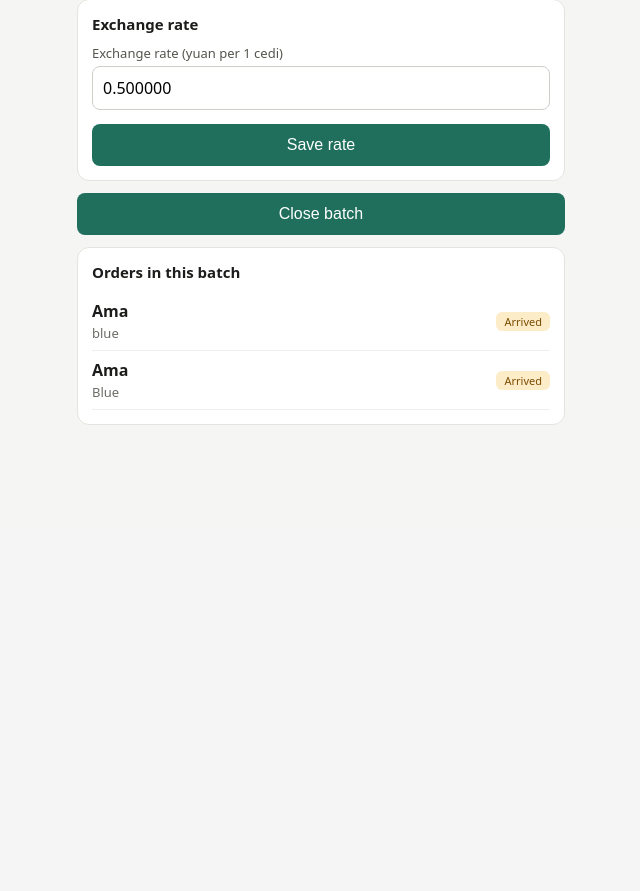
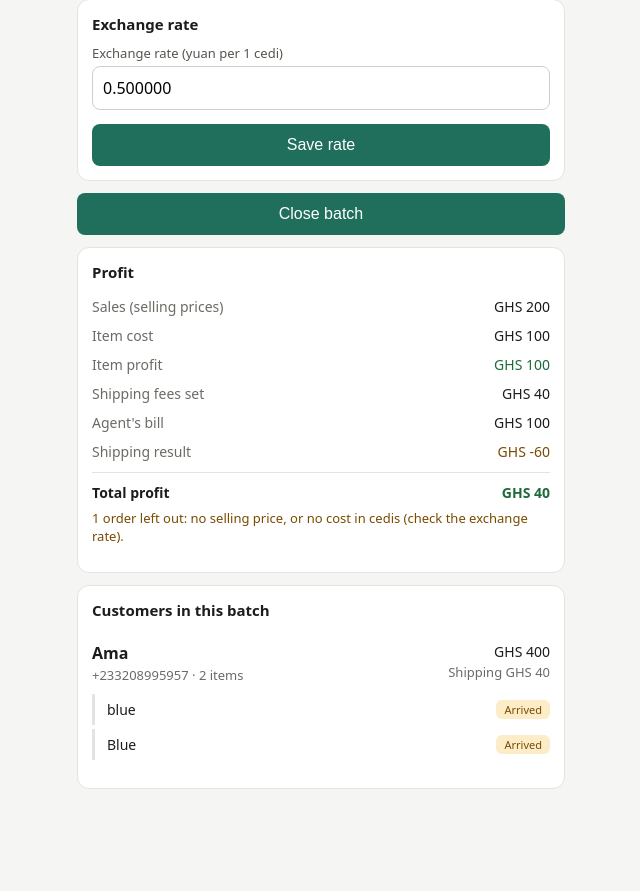
Before and after one commit to Nasarp15/import-tracker, a Django app: page /batches/2/ in a window 1280 px wide. Shown: the part 320-1211 px from the top of the page, without its empty margins (319-959 px from the left). Before the commit the page ends 745 px from the top, so only its background shows below. Run offline with Django 5.2, Linux system fonts and the light colour scheme; a user stored in the database is signed in; data comes from the database, SQL or seed files in the repository.

Commit message:
Group items by customer, add batch profit

```diff
--- a/orders/forms.py
+++ b/orders/forms.py
@@ -122,6 +122,12 @@ class PaymentForm(forms.ModelForm):
         fields = ["kind", "amount", "method"]
         labels = {"kind": "Payment for", "amount": "Amount", "method": "Paid by"}
 
+    def clean_amount(self):
+        amount = self.cleaned_data["amount"]
+        if amount is None or amount <= 0:
+            raise forms.ValidationError("Enter an amount greater than zero.")
+        return amount
+
 
 class ShippingForm(forms.ModelForm):
     class Meta:
--- /dev/null
+++ b/orders/profit.py
@@ -0,0 +1,32 @@
+from decimal import Decimal
+
+ZERO = Decimal("0")
+
+
+def batch_profit(batch, orders):
+    """Profit for one batch, in cedis.
+
+    Only orders with both a selling price and a cost in cedis are counted, so
+    the sales and costs compared are always for the same orders.
+    """
+    counted = [
+        o for o in orders if o.quoted_price and o.cost_in_grid_currency is not None
+    ]
+    sales = sum((o.quoted_price for o in counted), ZERO)
+    cost = sum((o.cost_in_grid_currency for o in counted), ZERO)
+    item_profit = sales - cost
+
+    fees_set = sum((o.shipping_fee for o in orders if o.shipping_fee is not None), ZERO)
+    bill = batch.freight_total
+    shipping_result = (fees_set - bill) if bill else None
+
+    return {
+        "sales": sales,
+        "cost": cost,
+        "item_profit": item_profit,
+        "fees_set": fees_set,
+        "bill": bill,
+        "shipping_result": shipping_result,
+        "total": item_profit + (shipping_result or ZERO),
+        "skipped": len(orders) - len(counted),
+    }
--- a/orders/templates/orders/batch_detail.html
+++ b/orders/templates/orders/batch_detail.html
@@ -11,8 +11,18 @@
   .top h1 { margin: 0; font-size: 18px; }
   .msg { padding: 10px 12px; border-radius: 8px; margin: 12px 0; font-size: 14px; background: #d9f0e0; color: #1d6b3a; }
   .msg.error { background: #fdecc8; color: #7a4b00; }
-  .brow { display: flex; gap: 8px; align-items: center; padding: 8px 0; border-bottom: 1px solid #eeeeea; }
-  .brow a { flex: 1; min-width: 0; color: inherit; text-decoration: none; }
+  .kv { display: flex; justify-content: space-between; padding: 5px 0; font-size: 14px; }
+  .kv span:first-child { color: #6b6b66; }
+  .kv.total { border-top: 1px solid #e3e3df; margin-top: 6px; padding-top: 10px; font-weight: 600; }
+  .kv.total span:first-child { color: inherit; }
+  .ok { color: #1d6b3a; }
+  .warn { color: #7a4b00; }
+  .group { border-bottom: 1px solid #e3e3df; padding: 6px 0 10px; }
+  .group:last-child { border-bottom: 0; }
+  .ghead { display: flex; justify-content: space-between; gap: 8px; color: inherit; text-decoration: none; padding: 6px 0; }
+  .gright { text-align: right; font-size: 14px; }
+  .brow { display: flex; gap: 8px; align-items: center; padding: 6px 0 6px 12px; border-left: 3px solid #e3e3df; margin: 4px 0; }
+  .brow a { flex: 1; min-width: 0; color: inherit; text-decoration: none; font-size: 14px; }
   .brow form { margin: 0; }
   .rm { display: inline-block; width: auto; padding: 2px 8px; font-size: 12px; background: #fff; color: #b3261e; border: 1px solid #e3b5b1; }
   .check { display: flex; gap: 10px; align-items: flex-start; padding: 8px 0; border-bottom: 1px solid #eeeeea; font-size: 14px; }
@@ -34,7 +44,7 @@
   <div class="muted">{{ batch.get_source_display }}</div>
   {% if batch.shipped_on %}<div class="muted">Shipped {{ batch.shipped_on|date:"j M Y" }}</div>{% endif %}
   {% if batch.arrived_on %}<div class="muted">Arrived {{ batch.arrived_on|date:"j M Y" }}</div>{% endif %}
-  <div class="muted">{{ total }} order{{ total|pluralize }} · {{ shipping_due }} shipping due · {{ delivered }} delivered </div>
+  <div class="muted">{{ total }} order{{ total|pluralize }} · {{ shipping_due }} shipping due · {{ delivered }} delivered</div>
   {% if batch.status == "arrived" %}<p><a href="{% url 'batch_split' batch.pk %}">Split the shipping bill &rarr;</a></p>{% endif %}
 </div>
 
@@ -58,13 +68,44 @@
   </form>
 {% endif %}
 
+{% if profit %}
   <div class="card">
-  <h2>Orders in this batch</h2>
-  {% for order in orders %}
+    <h2>Profit</h2>
+    <div class="kv"><span>Sales (selling prices)</span><span>GHS {{ profit.sales|floatformat:"-2" }}</span></div>
+    <div class="kv"><span>Item cost</span><span>GHS {{ profit.cost|floatformat:"-2" }}</span></div>
+    <div class="kv"><span>Item profit</span><span class="{% if profit.item_profit < 0 %}warn{% else %}ok{% endif %}">GHS {{ profit.item_profit|floatformat:"-2" }}</span></div>
+    {% if profit.shipping_result is not None %}
+      <div class="kv"><span>Shipping fees set</span><span>GHS {{ profit.fees_set|floatformat:"-2" }}</span></div>
+      <div class="kv"><span>Agent's bill</span><span>GHS {{ profit.bill|floatformat:"-2" }}</span></div>
+      <div class="kv"><span>Shipping result</span><span class="{% if profit.shipping_result < 0 %}warn{% else %}ok{% endif %}">GHS {{ profit.shipping_result|floatformat:"-2" }}</span></div>
+    {% else %}
+      <p class="muted">The shipping result shows once the agent's bill is entered (Split the shipping bill).</p>
+    {% endif %}
+    <div class="kv total"><span>{% if profit.shipping_result is None %}Profit so far (before shipping){% else %}Total profit{% endif %}</span><span class="{% if profit.total < 0 %}warn{% else %}ok{% endif %}">GHS {{ profit.total|floatformat:"-2" }}</span></div>
+    {% if profit.skipped %}
+      <p class="muted warn">{{ profit.skipped }} order{{ profit.skipped|pluralize }} left out: no selling price, or no cost in cedis (check the exchange rate).</p>
+    {% endif %}
+  </div>
+{% endif %}
+
+<div class="card">
+  <h2>Customers in this batch</h2>
+  {% for group in groups %}
+    <div class="group">
+      <a class="ghead" href="{% url 'batch_customer' batch.pk group.customer.pk %}">
+        <div>
+          <strong>{{ group.customer.name|default:group.customer.phone }}</strong>
+          <div class="muted">{{ group.customer.phone }} · {{ group.orders|length }} item{{ group.orders|length|pluralize }}</div>
+        </div>
+        <div class="gright">
+          {% if group.item_total %}<div>GHS {{ group.item_total|floatformat:"-2" }}</div>{% endif %}
+          {% if group.shipping_total %}<div class="muted">Shipping GHS {{ group.shipping_total|floatformat:"-2" }}</div>{% endif %}
+        </div>
+      </a>
+      {% for order in group.orders %}
         <div class="brow">
           <a href="{% url 'order_detail' order.pk %}">
-        <strong>{{ order.customer.name|default:order.customer.phone }}</strong>
-        <div class="muted">{{ order.item_notes|truncatechars:40|default:"No notes" }}</div>
+            {{ order.item_notes|truncatechars:40|default:"No notes" }}
           </a>
           <span class="badge s-{{ order.stage }}">{{ order.get_stage_display }}</span>
           {% if is_open %}
@@ -75,6 +116,8 @@
               <button class="rm" type="submit">Remove</button>
             </form>
           {% endif %}
+        </div>
+      {% endfor %}
     </div>
   {% empty %}
     <p class="muted">No orders in this batch yet.</p>
--- a/orders/urls.py
+++ b/orders/urls.py
@@ -10,4 +10,9 @@ urlpatterns = [
     path("batches/new/", views.batch_create, name="batch_create"),
     path("batches/<int:pk>/", views.batch_detail, name="batch_detail"),
     path("batches/<int:pk>/split/", views.batch_split, name="batch_split"),
+    path(
+        "batches/<int:pk>/customers/<int:customer_pk>/",
+        views.batch_customer,
+        name="batch_customer",
+    ),
 ]
--- a/orders/views.py
+++ b/orders/views.py
@@ -3,6 +3,7 @@ from decimal import Decimal
 from django.contrib import messages
 from django.contrib.auth.decorators import login_required
 from django.db.models import Count, Q
+from django.http import Http404
 from django.shortcuts import get_object_or_404, redirect, render
 from django.utils import timezone
 
@@ -16,8 +17,15 @@ from .forms import (
     ShippingForm,
 )
 from .models import Batch, Order, Payment
+from .grouping import allocate_payment, customer_groups, group_totals
+from .profit import batch_profit
 from .shipping import split_bill, target_total
-from .whatsapp import arrival_link, confirmation_link
+from .whatsapp import (
+    arrival_link,
+    confirmation_link,
+    group_arrival_link,
+    group_confirmation_link,
+)
 
 STAGE_CHIPS = [
     ("", "All"),
@@ -323,10 +331,17 @@ def batch_detail(request, pk):
             messages.error(request, "That action isn't available for this batch.")
         return redirect("batch_detail", pk=batch.pk)
 
-    orders = batch.orders.active().select_related("customer")
+    orders = batch.orders.active().select_related("customer", "batch").prefetch_related("payments")
+    order_list = list(orders)
     context = {
         "batch": batch,
         "orders": orders,
+        "groups": customer_groups(order_list),
+        "profit": (
+            batch_profit(batch, order_list)
+            if batch.status != Batch.Status.ORDERING
+            else None
+        ),
         "total": orders.count(),
         "shipping_due": orders.filter(stage=Order.Stage.ARRIVED).count(),
         "delivered": orders.filter(stage=Order.Stage.DELIVERED).count(),
@@ -408,3 +423,68 @@ def batch_split(request, pk):
         "can_edit": batch.status == Batch.Status.ARRIVED,
     }
     return render(request, "orders/batch_split.html", context)
+
+
+@login_required
+def batch_customer(request, pk, customer_pk):
+    """All of one customer's items in one batch, with combined messages and payments."""
+    batch = get_object_or_404(Batch, pk=pk)
+    orders = list(
+        batch.orders.active()
+        .filter(customer_id=customer_pk)
+        .select_related("customer", "address", "batch")
+        .prefetch_related("payments")
+        .order_by("created_at")
+    )
+    if not orders:
+        raise Http404("No orders for this customer in this batch.")
+    customer = orders[0].customer
+    totals = group_totals(orders)
+
+    initial = {}
+    if totals["shipping_balance"] > 0:
+        initial = {"kind": Payment.Kind.SHIPPING, "amount": totals["shipping_balance"]}
+    elif totals["item_balance"] > 0:
+        initial = {"kind": Payment.Kind.ITEM, "amount": totals["item_balance"]}
+    form = PaymentForm(initial=initial)
+
+    if request.method == "POST" and request.POST.get("action") == "record_payment":
+        form = PaymentForm(request.POST)
+        if form.is_valid():
+            try:
+                created = allocate_payment(
+                    orders,
+                    form.cleaned_data["kind"],
+                    form.cleaned_data["amount"],
+                    form.cleaned_data["method"],
+                )
+            except ValueError as error:
+                form.add_error("amount", str(error))
+            else:
+                messages.success(
+                    request, f"Payment recorded across {len(created)} item(s)."
+                )
+                return redirect("batch_customer", pk=batch.pk, customer_pk=customer.pk)
+
+    priced = [
+        o for o in orders if o.quoted_price and o.stage != Order.Stage.DELIVERED
+    ]
+    arrived = [
+        o
+        for o in orders
+        if o.shipping_fee is not None
+        and o.stage in (Order.Stage.ARRIVED, Order.Stage.SHIPPING_PAID)
+    ]
+    context = {
+        "batch": batch,
+        "customer": customer,
+        "orders": orders,
+        "totals": totals,
+        "form": form,
+        "can_pay": totals["item_balance"] > 0 or totals["shipping_balance"] > 0,
+        "confirmation_link": (
+            group_confirmation_link(batch, customer, orders) if priced else None
+        ),
+        "arrival_link": group_arrival_link(batch, customer, orders) if arrived else None,
+    }
+    return render(request, "orders/batch_customer.html", context)
```
Also changed, not shown: orders/grouping.py (added, +92 -0 lines), orders/templates/orders/batch_customer.html (added, +75 -0 lines), orders/whatsapp.py (+100 -4 lines). Lines whose indentation alone changed are shown as unchanged.
